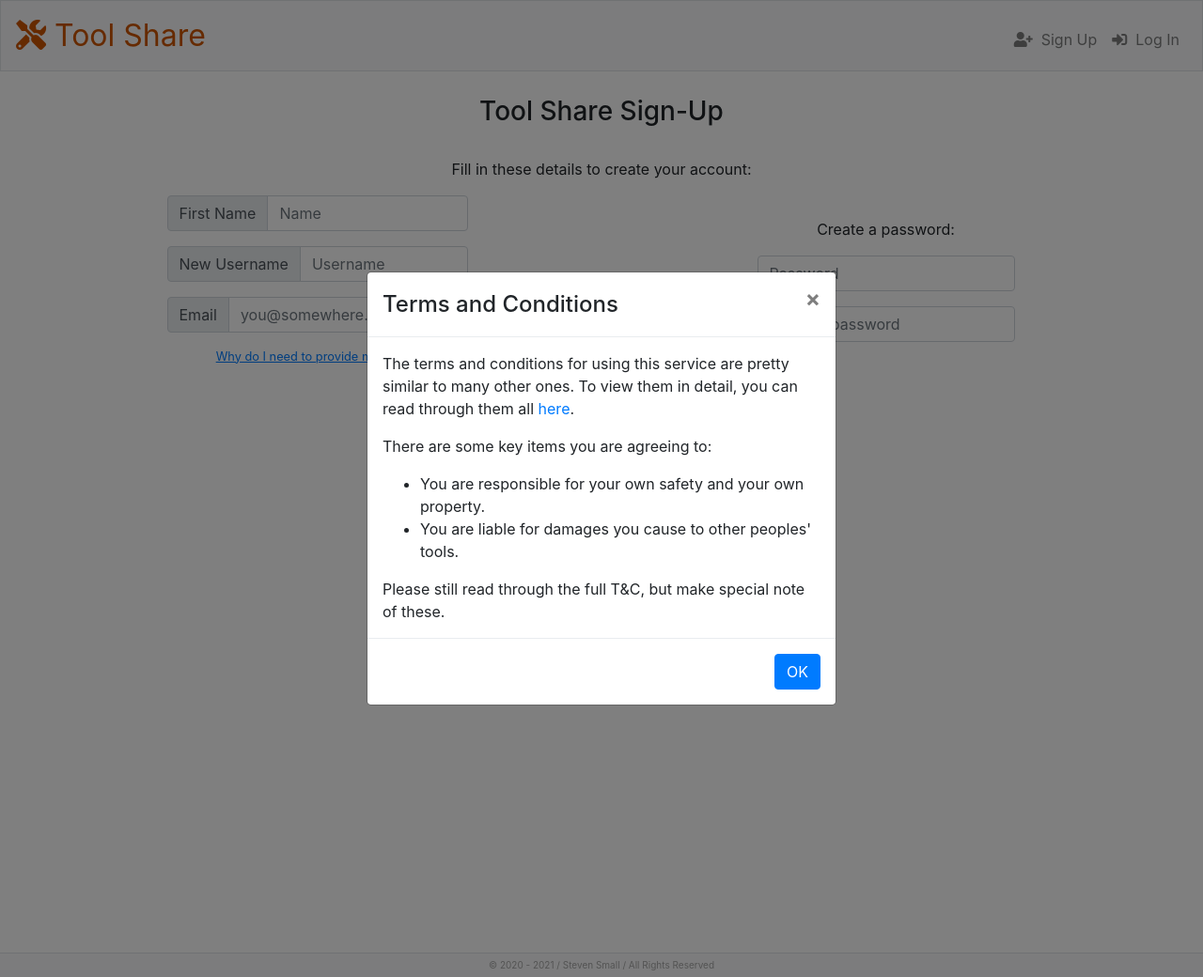
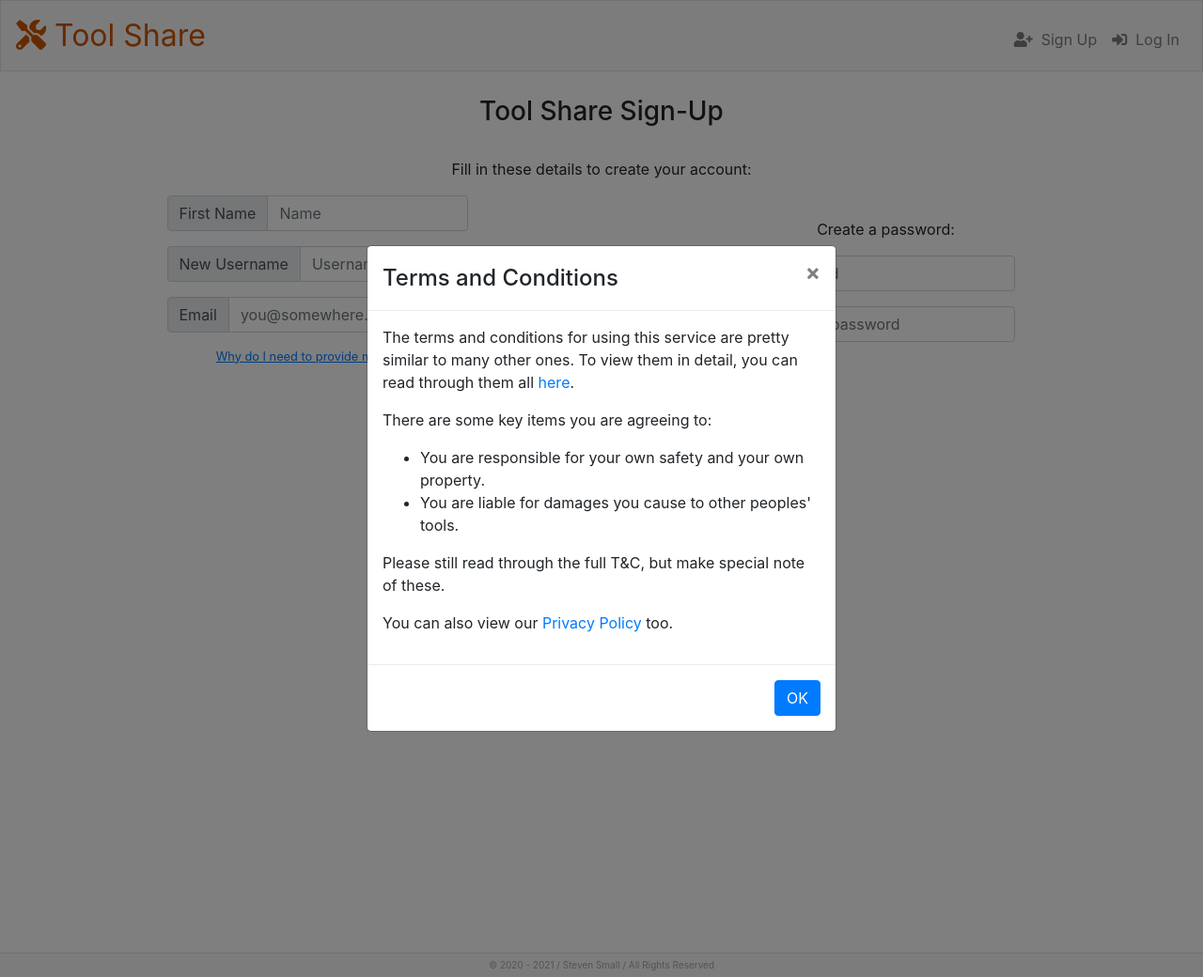
Before and after one commit to stvnsmll/toolshare, a Flask app: page /register in a window 1280 px wide, after a click on "terms and conditions". Shown: the whole page at 94% size. Run offline with Flask 2, Linux system fonts and the light colour scheme; parts of the project's set-up code (start-up, migrations or seed data) failed here and were passed over; some libraries are stand-ins or nearby versions.

Commit message:
fixes and more info onto the registration page

```diff
--- a/application.py
+++ b/application.py
@@ -632,7 +632,7 @@ def tool_details():
             flash('Tool deleted')
             return redirect(url_for('index') + '#myTools')
         else:
-            return apology("todo")
+            return apology("Misc error")
 
 
 @app.route("/edittool", methods=["GET", "POST"])
--- a/templates/register.html
+++ b/templates/register.html
@@ -55,9 +55,9 @@
         </div>
       </div>
 
-      <span class="redstar" style="margin-right: 1.4em">*</span>
       <label class="form-check-label" style="margin-bottom: 15px">
-        <input type="checkbox" class="form-check-input" value="" id="privatecheck" required>
+        <input type="checkbox" class="form-check-input" value="" id="privatecheck" style="position: relative;" required>
+        <span class="redstar"">*</span>
           By checking this box, I agree with the
           <span data-toggle="modal" data-target="#TandC">
               <a href="#"><u>terms and conditions</u></a>
@@ -89,10 +89,21 @@
 
         <!-- Modal body -->
         <div class="modal-body text-left">
+          <p>
             We only use your email for communication regarding your tools. You will get notified by email when
             someone wants to borrow a tool or when your request to borrow a tool gets approved or rejected.
-          <br><br>
-          We will never share your email (or any of your data) with a third party.
+          </p>
+          <p>
+            We will never share your email (or any of your data) with a third party outside of ToolShare (only other ToolShare users as required).
+          </p>
+          <p>
+            Your name, username, and email address will be shared with other ToolShare users with whom you either lend or borrow a tool from.
+            This is how users can connect and actually share their tools. This also ensures a level of accountability among users.
+            Please respect their privact and do not share their email address.
+          </p>
+          <p>
+            Other personal information, such as phone numbers, may be shared with others but you may elect what else is shared with others.
+          </p>
         </div>
 
         <!-- Modal footer -->
@@ -129,7 +140,12 @@
       <li>You are liable for damages you cause to other peoples' tools.</li>
     </ul>
     </p>
+    <p>
       Please still read through the full T&C, but make special note of these.
+    </p>
+    <p>
+      You can also view our <a href="/PrivacyPolicy" target="_blank" rel="noopener noreferrer">Privacy Policy</a> too.
+    </p>
   </div>
 
   <!-- Modal footer -->
```
Also changed, not shown: toolshare.db. Lines whose indentation alone changed are shown as unchanged.
